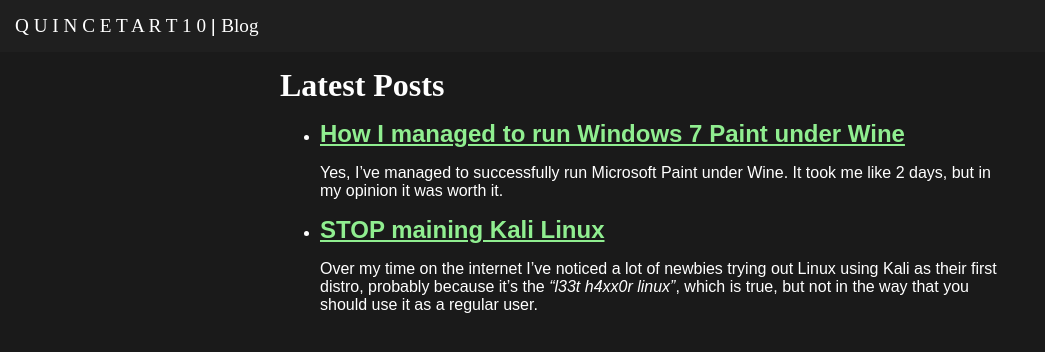
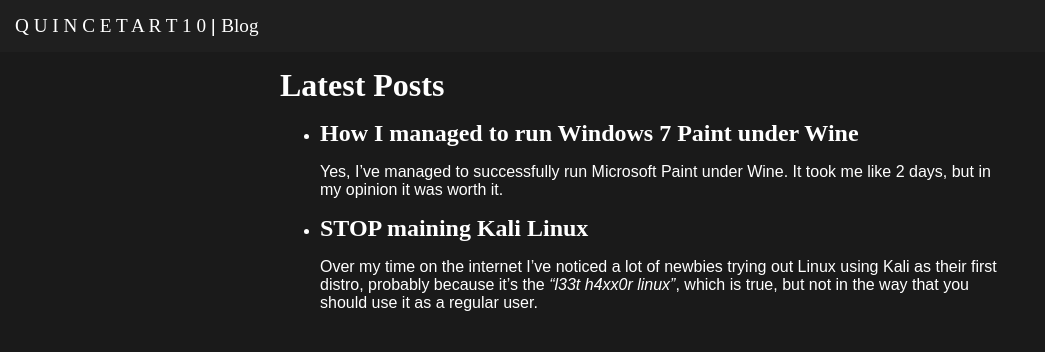
Before and after one commit to QuinceTart10/blog, a Jekyll site: the page built from index.html, in a window 1280 px wide. Shown: the top 352 px of the page, without its empty margins (0-1045 px from the left). Built offline with Jekyll 4.4.1, drawn with Linux system fonts in a browser that asks for light colours; some web fonts are replaced.

Commit message:
fix links on index (i hope nothing breaks)

```diff
--- a/_sass/main.scss
+++ b/_sass/main.scss
@@ -25,7 +25,7 @@ nav {
     font-size: larger;
     background: #1f1f1f;
 }
-nav > a {
+nav > a,.post-title {
     font-family: league_spartanbold;
     color: white;
     text-decoration: none;
--- a/index.html
+++ b/index.html
@@ -6,7 +6,7 @@ layout: default
 <ul>
   {% for post in site.posts %}
     <li>
-      <h2><a href="{{ site.baseurl }}{{ post.url }}">{{ post.title }}</a></h2>
+      <h2><a class="post-title" href="{{ site.baseurl }}{{ post.url }}">{{ post.title }}</a></h2>
       {{ post.excerpt }}
     </li>
   {% endfor %}
```
